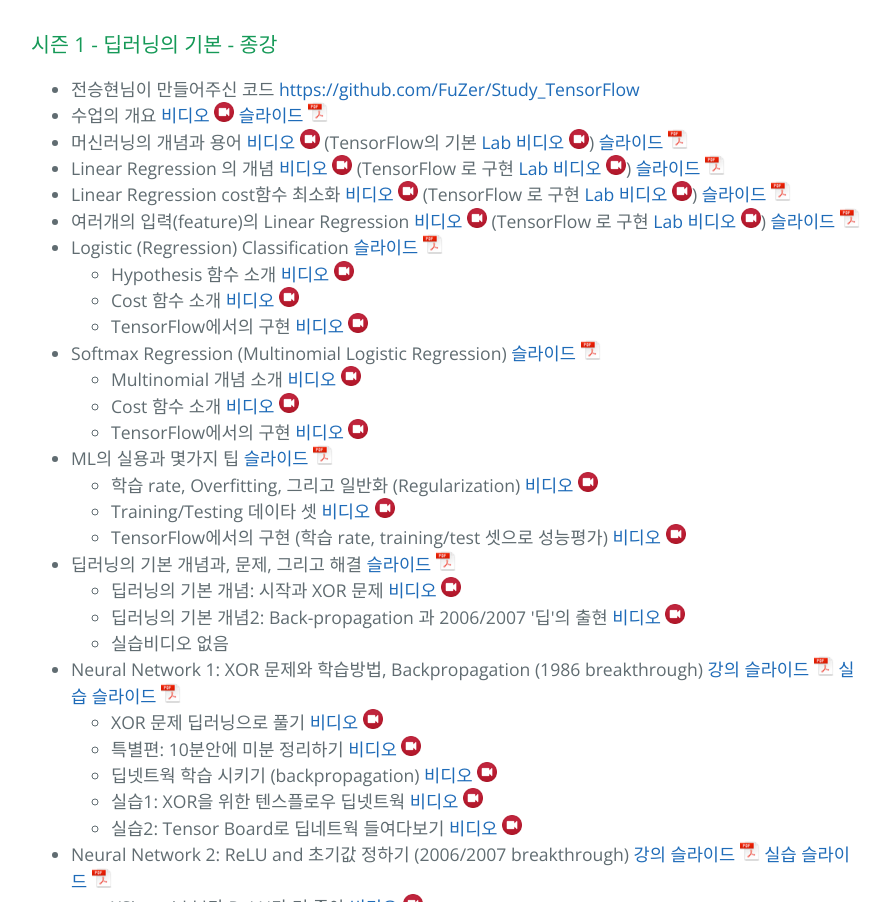
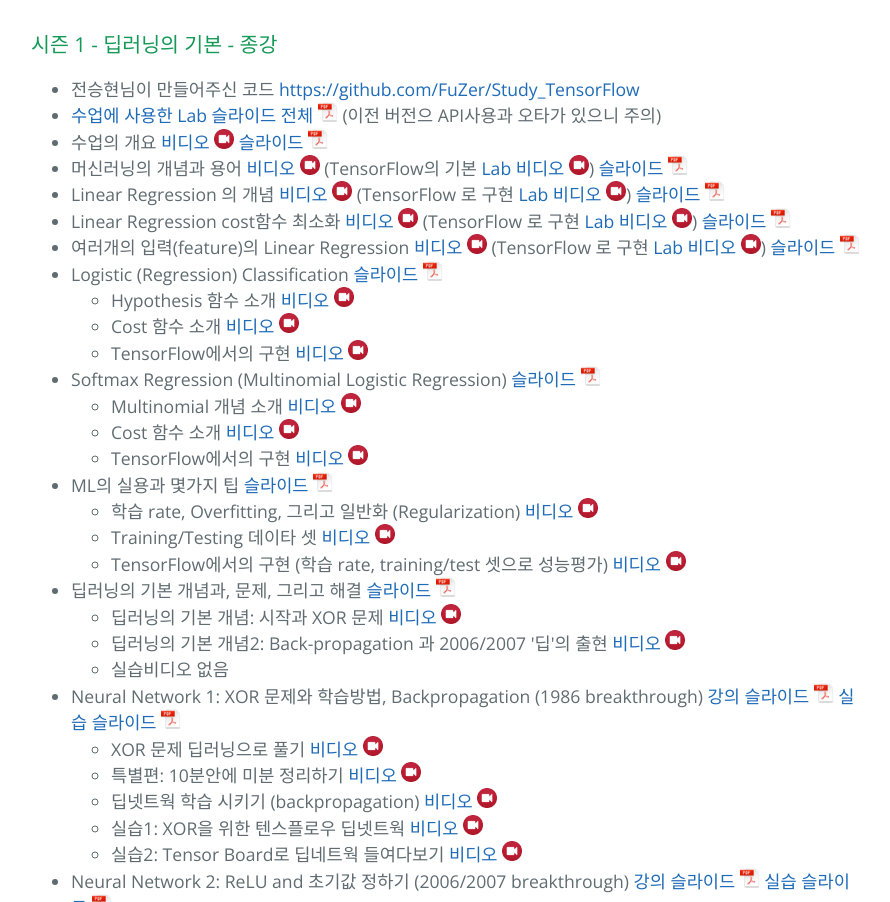
Before and after one commit to hunkim/ml, a plain HTML site: page index.html in a window 1280 px wide. Shown: the part 1188-2090 px from the top of the page, without its empty margins (193-1083 px from the left). Drawn offline with nearby package versions, Linux system fonts and the light colour scheme.

Commit message:
Added all lab slides

```diff
--- a/index.html
+++ b/index.html
@@ -74,6 +74,7 @@
 
 <ul>
 <li> 전승현님이 만들어주신 코드 <A href="https://github.com/FuZer/Study_TensorFlow">https://github.com/FuZer/Study_TensorFlow</A></li>
+    <li><a href="season1-lab-all.pdf">수업에 사용한 Lab 슬라이드 전체 <img width="20" src="pdf.png"></a> (이전 버전으 API사용과 오타가 있으니 주의)</li>
 <li>수업의 개요 <a href="https://www.youtube.com/watch?v=BS6O0zOGX4E">비디오 <img width="20" src="video.png"></a>
     <A href="lec0.pdf">슬라이드 <img width="20" src="pdf.png"></A>
 </li>
```
Also changed, not shown: 1 other file.
